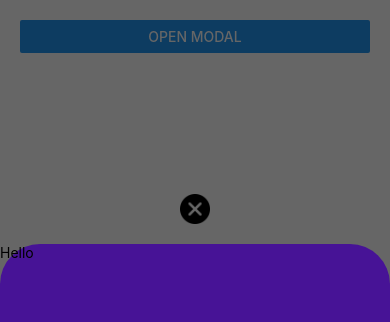
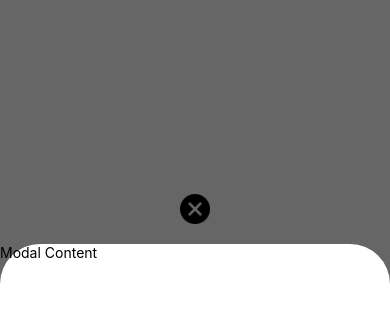
Before and after one commit to freakflames29/cleanBottomSheet, a React Native app: screen / in a window 390 px wide. Both pictures are taken after a click on the button "OPEN MODAL". Shown: the top 322 px of the page. Built offline with nearby package versions, Linux system fonts and the light colour scheme.

Commit message:
adds wrapper

```diff
--- a/App.tsx
+++ b/App.tsx
@@ -9,6 +9,7 @@ import { NewAppScreen } from '@react-native/new-app-screen';
 import { StatusBar, StyleSheet, useColorScheme, View } from 'react-native';
 import Sheet from './src/components/Sheet';
 import AnoSheet from './src/components/AnoSheet';
+import Root from './src/components/Root';
 
 function App() {
   const isDarkMode = useColorScheme() === 'dark';
@@ -16,7 +17,7 @@ function App() {
   return (
     <View style={styles.container}>
       <StatusBar barStyle={isDarkMode ? 'light-content' : 'dark-content'} />
-      <Sheet/>
+      <Root/>
     </View>
   );
 }
--- /dev/null
+++ b/src/components/Root.tsx
@@ -0,0 +1,20 @@
+import { View, Text,Button } from 'react-native'
+import React from 'react'
+import Sheet from './Sheet';
+
+const Root = () => {
+
+    const [modalVisible, setModalVisible] = React.useState(false);
+
+  return (
+    <View style={{ flex: 1, justifyContent: 'center', alignItems: 'center' }}>
+      <Text>Root</Text>
+      <Sheet onClose={() => setModalVisible(false)} visible={modalVisible} backgroundColor='white'>
+        <Text>Modal Content</Text>
+      </Sheet>
+      <Button title='Open modal' onPress={()=>setModalVisible(true)}/>
+    </View>
+  )
+}
+
+export default Root
--- a/src/components/Sheet.tsx
+++ b/src/components/Sheet.tsx
@@ -18,7 +18,21 @@ import Animated, {
   withDelay,
   runOnJS,
 } from 'react-native-reanimated';
-const Sheet = () => {
+
+interface ModalProps {
+  onClose?: () => void;
+  backgroundColor?: string;
+  visible?: boolean;
+  children?: React.ReactNode;
+  style?: object;
+}
+
+const Sheet: React.FC<ModalProps> = ({
+  onClose,
+  backgroundColor,
+  visible,
+  children,
+}) => {
   const sv = useSharedValue(1000);
   const [modalShow, setModalShow] = useState(false);
   const [showModalContent, setShowModalContent] = useState(false);
@@ -37,7 +51,7 @@ const Sheet = () => {
   }));
 
   useEffect(() => {
-    if (modalShow) {
+    if (visible) {
       setShowModalContent(true);
       sv.value = withDelay(
         300,
@@ -54,35 +68,38 @@ const Sheet = () => {
       //   }
       // });
     }
-  }, [modalShow]);
+  }, [visible]);
   return (
     <>
       <Modal
-        visible={modalShow}
+        visible={visible}
         animationType="none"
         transparent
         statusBarTranslucent
-        onRequestClose={() => setModalShow(false)}
+        onRequestClose={onClose}
       >
-        <TouchableOpacity
-          activeOpacity={1}
-          onPress={() => setModalShow(false)}
+        <View
           style={[
             StyleSheet.absoluteFillObject,
-            {
-              justifyContent: 'flex-end',
-              alignItems: 'center',
-              backgroundColor: 'rgba(0,0,0,0.6)',
-              zIndex: 1000,
-            },
+            { justifyContent: 'flex-end', alignItems: 'center' },
           ]}
         >
+          {/* Overlay: closes modal on press */}
+          <TouchableOpacity
+            activeOpacity={1}
+            onPress={onClose}
+            style={{
+              ...StyleSheet.absoluteFillObject,
+              backgroundColor: 'rgba(0,0,0,0.6)',
+            }}
+          />
+          {/* Modal Content: does NOT close modal on press */}
           {showModalContent && (
             <>
               <Animated.View style={animtedStyle}>
                 <Image
                   source={require('./cancel.png')}
-                  style={{ width: 30, height: 30,marginBottom:20 }}
+                  style={{ width: 30, height: 30, marginBottom: 20 }}
                 />
               </Animated.View>
               <Animated.View
@@ -90,30 +107,20 @@ const Sheet = () => {
                   {
                     height: 600,
                     width: '100%',
-                    backgroundColor: '#471396',
+                    backgroundColor: backgroundColor || '#471396',
                     borderTopRightRadius: 40,
                     borderTopLeftRadius: 40,
                   },
                   animtedStyle,
                 ]}
               >
-                <Text>Hello</Text>
+                {children}
               </Animated.View>
             </>
           )}
-        </TouchableOpacity>
+        </View>
       </Modal>
-      <View
-        style={{
-          marginTop: StatusBar.currentHeight,
-          padding: 20,
-          flex: 1,
-          // backgroundColor: 'pink',
-          //   justifyContent: 'flex-end',
-        }}
-      >
-        <Button title="OPen modal" onPress={() => setModalShow(!modalShow)} />
-      </View>
+
     </>
   );
 };
```
